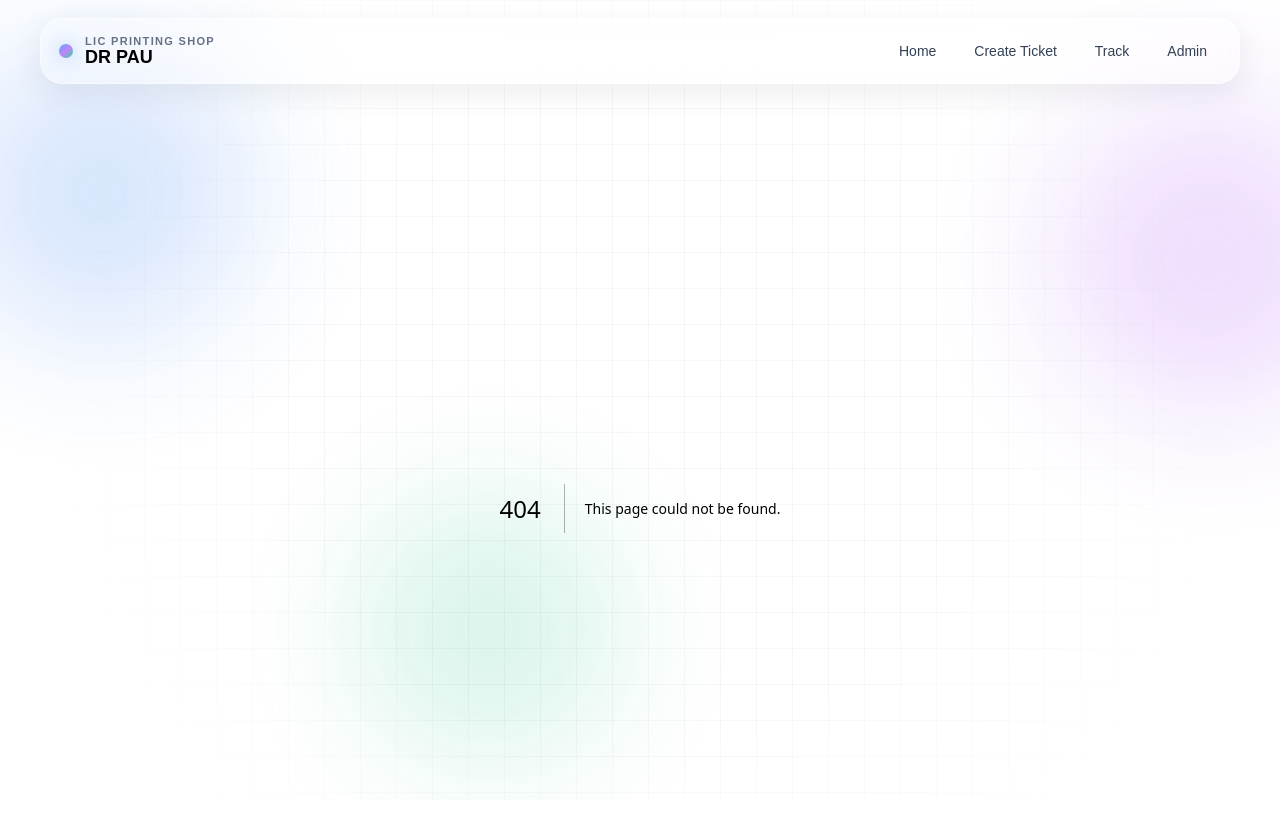
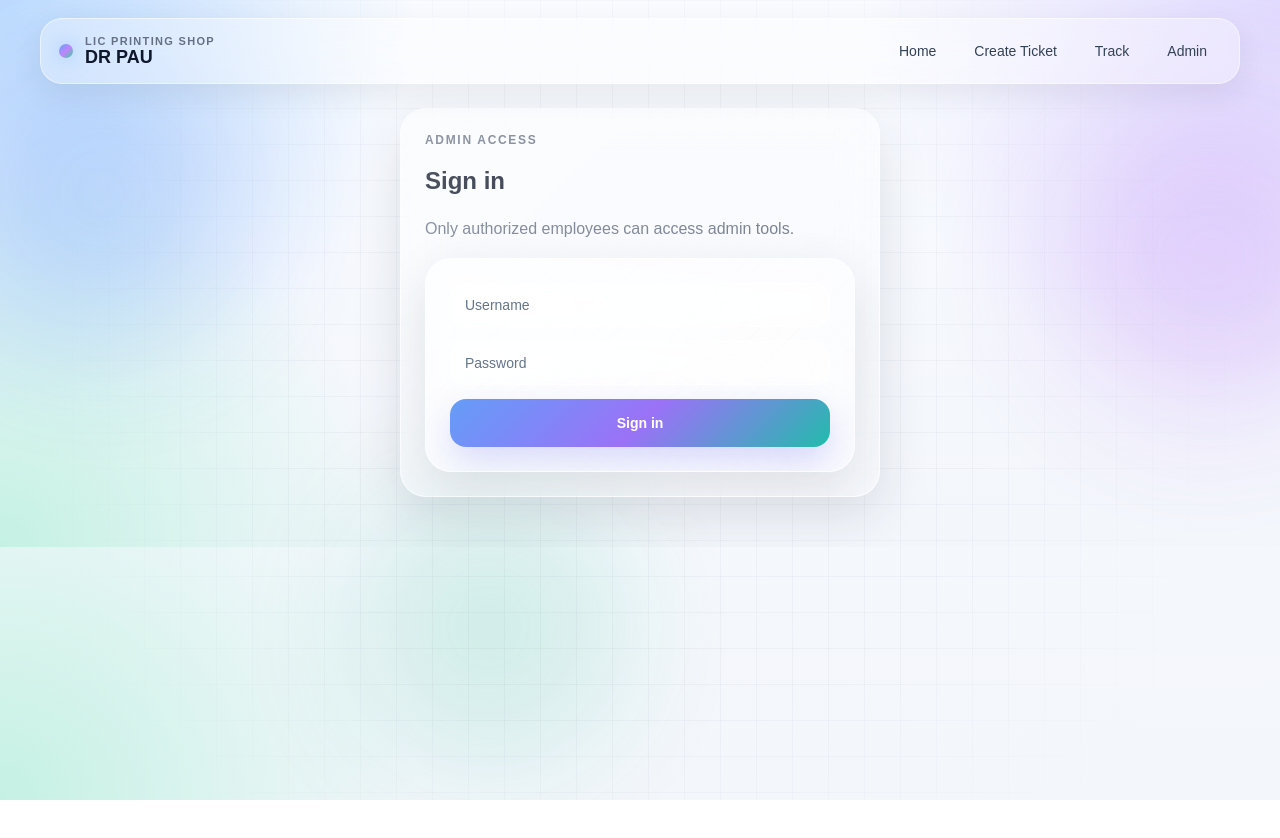
Before and after one commit to LICPrintingShop/DRPAU, a Next.js app: page /admin-login in a window 1280 px wide. Before the commit this address had no page. Shown: the top 838 px of the page. After the commit the page ends 800 px from the top, so only its background shows below. Built offline with nearby package versions, Linux system fonts and the light colour scheme.

Commit message:
Create page.jsx

```diff
--- /dev/null
+++ b/app/admin-login/page.jsx
@@ -0,0 +1,74 @@
+"use client";
+
+import { useState } from "react";
+import { useRouter } from "next/navigation";
+
+export default function AdminLoginPage() {
+  const router = useRouter();
+  const [username, setUsername] = useState("");
+  const [password, setPassword] = useState("");
+  const [loading, setLoading] = useState(false);
+  const [error, setError] = useState("");
+
+  async function handleSubmit(e) {
+    e.preventDefault();
+    setLoading(true);
+    setError("");
+
+    try {
+      const res = await fetch("/api/admin/login", {
+        method: "POST",
+        headers: {
+          "Content-Type": "application/json"
+        },
+        body: JSON.stringify({ username, password })
+      });
+
+      const data = await res.json();
+
+      if (!res.ok) {
+        throw new Error(data.error || "Login failed");
+      }
+
+      router.push("/admin");
+      router.refresh();
+    } catch (err) {
+      setError(err.message);
+    } finally {
+      setLoading(false);
+    }
+  }
+
+  return (
+    <main className="page-container">
+      <section className="glass-panel" style={{ maxWidth: 480, margin: "0 auto" }}>
+        <p className="section-kicker">ADMIN ACCESS</p>
+        <h2>Sign in</h2>
+        <p className="subtext">Only authorized employees can access admin tools.</p>
+
+        <form onSubmit={handleSubmit} className="glass-form form-grid">
+          <input
+            className="glass-input"
+            placeholder="Username"
+            value={username}
+            onChange={(e) => setUsername(e.target.value)}
+          />
+
+          <input
+            type="password"
+            className="glass-input"
+            placeholder="Password"
+            value={password}
+            onChange={(e) => setPassword(e.target.value)}
+          />
+
+          {error ? <p className="error-text">{error}</p> : null}
+
+          <button className="btn-primary" type="submit" disabled={loading}>
+            {loading ? "Signing in..." : "Sign in"}
+          </button>
+        </form>
+      </section>
+    </main>
+  );
+}
```
